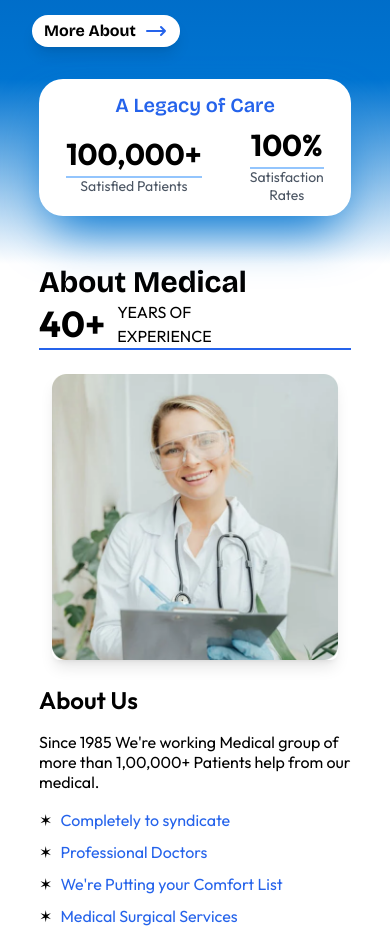
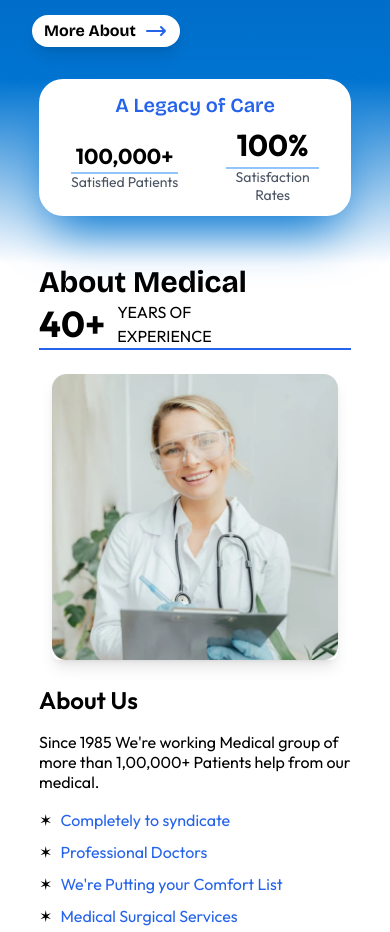
Before and after one commit to alpharsh/hospital, a React (Vite) app: page / in a window 390 px wide. Shown: the part 900-1832 px from the top of the page. Built offline with nearby package versions, Linux system fonts and the light colour scheme.

Commit message:
Refactor Stats Section in Home component for improved layout and styling

```diff
--- a/src/pages/home/Home.jsx
+++ b/src/pages/home/Home.jsx
@@ -174,11 +174,11 @@ function Home() {
 
           {/* Stats Section */}
           <div className="flex items-center space-x-12">
-            <div className="text-center">
-              <p className="text-3xl font-bold text-black">
+            <div className="text-center flex-none">
+              <span className="text-[1.35rem] md:text-2xl font-bold text-black">
                 <CountUp end={100000} enableScrollSpy={true} />+
-              </p>
-              <hr className="border border-blue-300 w-full mt-1" />
+              </span>
+              <hr className="border border-blue-300 w-full md:mt-1" />
               <p className="text-gray-600 text-sm md:text-base leading-tight">
                 Satisfied Patients
               </p>
```
